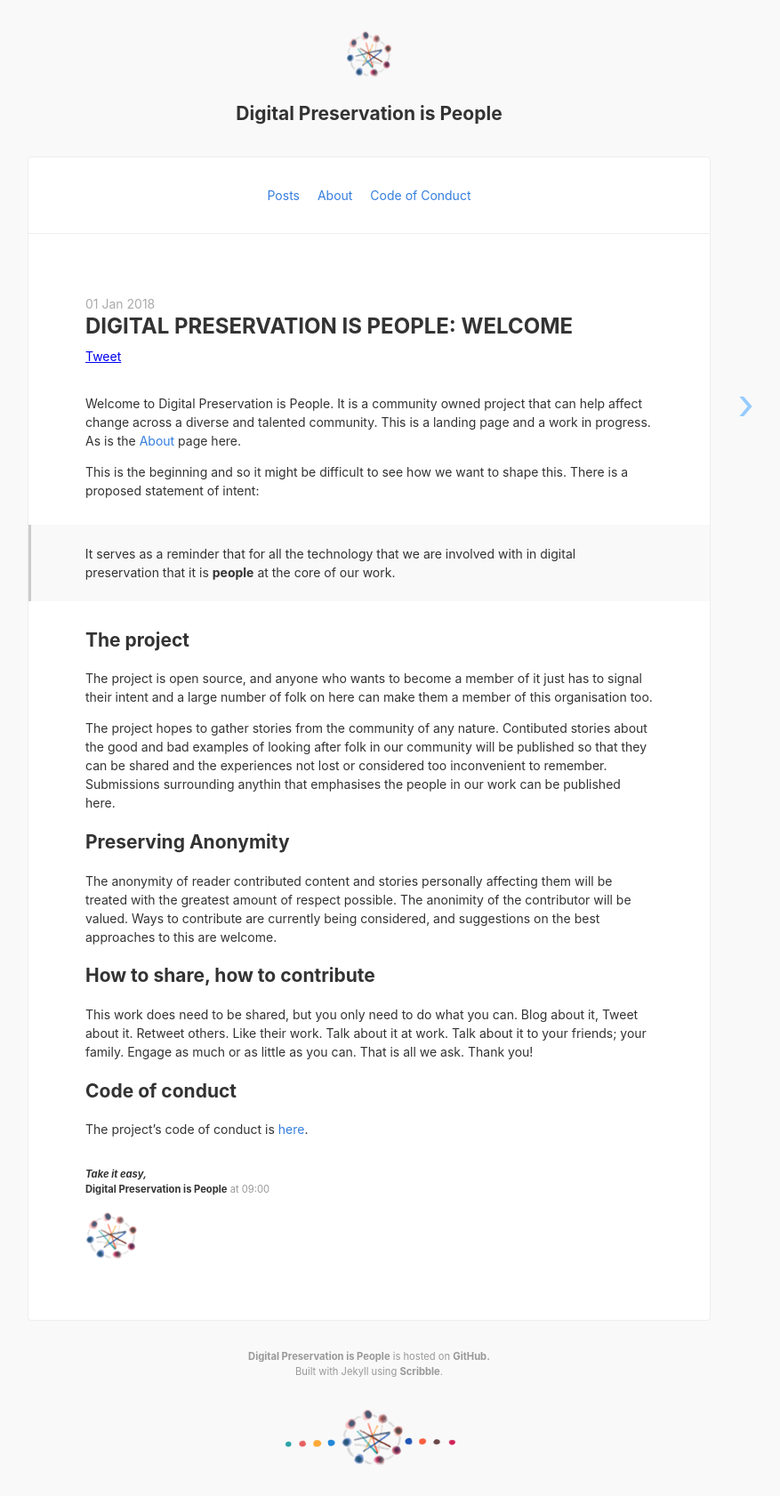
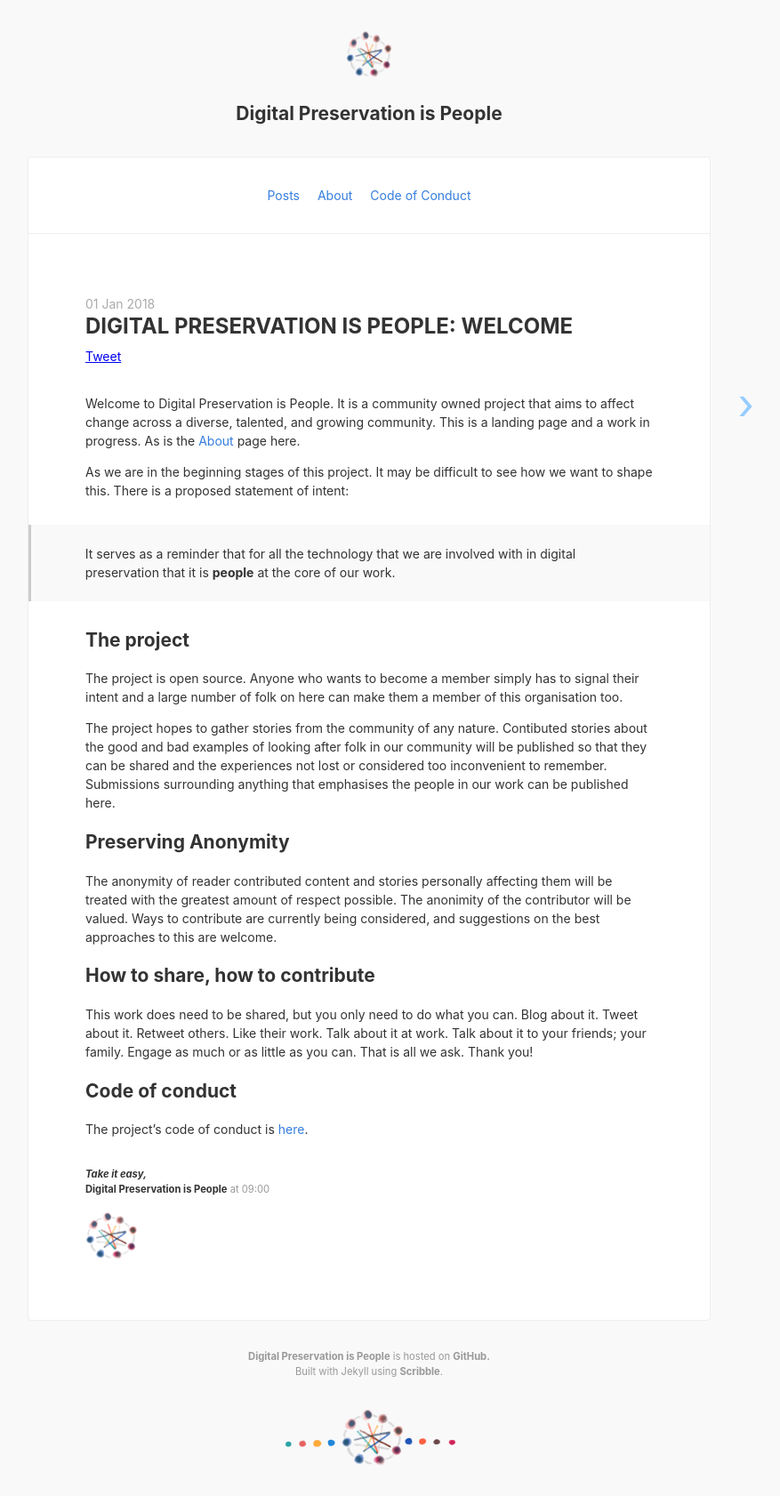
Before and after one commit to digital-preservation-is-people/digital-preservation-is-people.github.io, a Jekyll site: the page built from _posts/2018-01-01-welcome-to-digiprespeople.md, in a window 1280 px wide. Shown: the whole page at 89% size, without its empty margins (225-1102 px from the left). Built offline with Jekyll 4.4.1, drawn with Linux system fonts in a browser that asks for light colours; nearby versions of some CDN libraries; comment, search, counter and statistics services are not loaded.

Commit message:
Update 2018-01-01-welcome-to-digiprespeople.md
few slight editing changes.

```diff
--- a/_posts/2018-01-01-welcome-to-digiprespeople.md
+++ b/_posts/2018-01-01-welcome-to-digiprespeople.md
@@ -3,17 +3,17 @@ title: Digital Preservation is People&#58; Welcome
 date: 2018-01-01 09:00:00
 ---
 
-Welcome to Digital Preservation is People. It is a community owned project that can help affect change across a diverse and talented community. This is a landing page and a work in progress. As is the [About](https://digital-preservation-is-people.github.io/about) page here.
+Welcome to Digital Preservation is People. It is a community owned project that aims to affect change across a diverse, talented, and growing community. This is a landing page and a work in progress. As is the [About](https://digital-preservation-is-people.github.io/about) page here.
 
-This is the beginning and so it might be difficult to see how we want to shape this. There is a proposed statement of intent:
+As we are in the beginning stages of this project. It may be difficult to see how we want to shape this. There is a proposed statement of intent:
 
 > It serves as a reminder that for all the technology that we are involved with in digital preservation that it is <b>people</b> at the core of our work.
 
 ## The project
 
-The project is open source, and anyone who wants to become a member of it just has to signal their intent and a large number of folk on here can make them a member of this organisation too.
+The project is open source. Anyone who wants to become a member simply has to signal their intent and a large number of folk on here can make them a member of this organisation too.
 
-The project hopes to gather stories from the community of any nature. Contibuted stories about the good and bad examples of looking after folk in our community will be published so that they can be shared and the experiences not lost or considered too inconvenient to remember. Submissions surrounding anythin that emphasises the people in our work can be published here.
+The project hopes to gather stories from the community of any nature. Contibuted stories about the good and bad examples of looking after folk in our community will be published so that they can be shared and the experiences not lost or considered too inconvenient to remember. Submissions surrounding anything that emphasises the people in our work can be published here.
 
 ## Preserving Anonymity
 
@@ -21,7 +21,7 @@ The anonymity of reader contributed content and stories personally affecting the
 
 ## How to share, how to contribute
 
-This work does need to be shared, but you only need to do what you can. Blog about it, Tweet about it. Retweet others. Like their work. Talk about it at work. Talk about it to your friends; your family. Engage as much or as little as you can. That is all we ask. Thank you!
+This work does need to be shared, but you only need to do what you can. Blog about it. Tweet about it. Retweet others. Like their work. Talk about it at work. Talk about it to your friends; your family. Engage as much or as little as you can. That is all we ask. Thank you!
 
 ## Code of conduct
 
```
